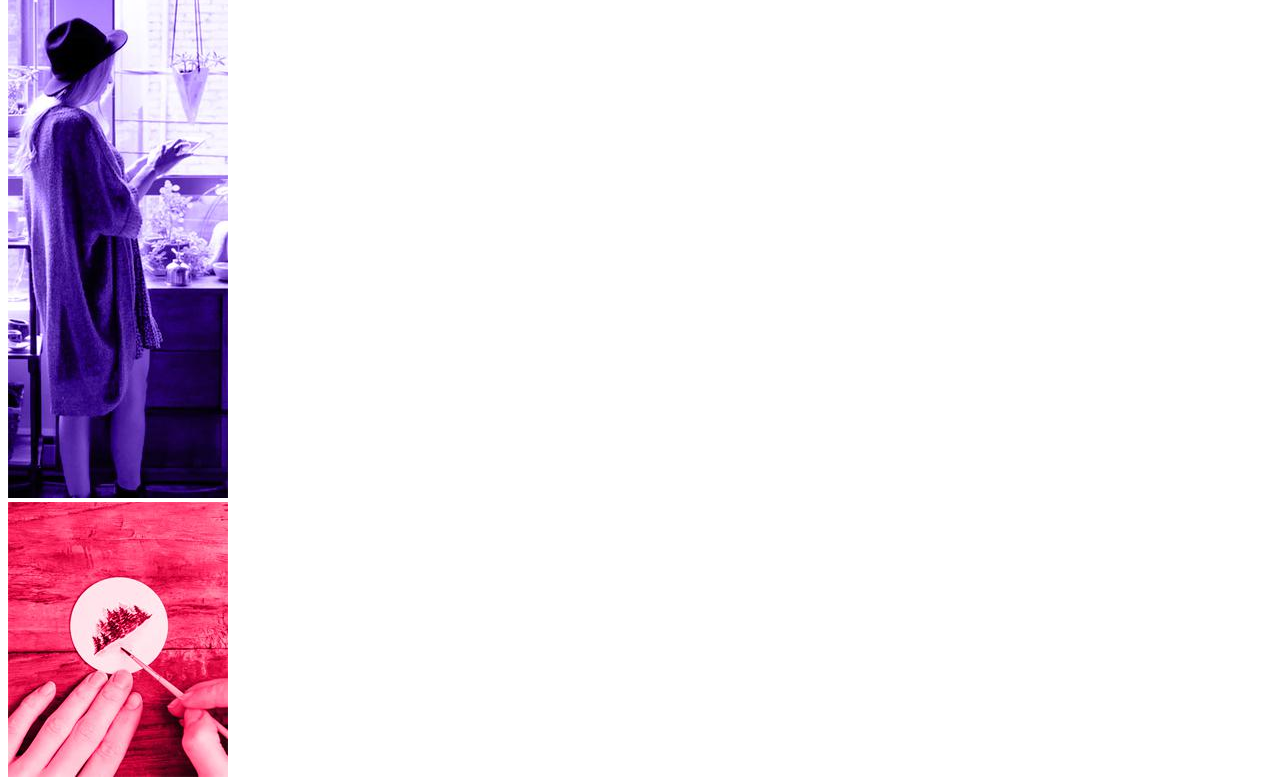
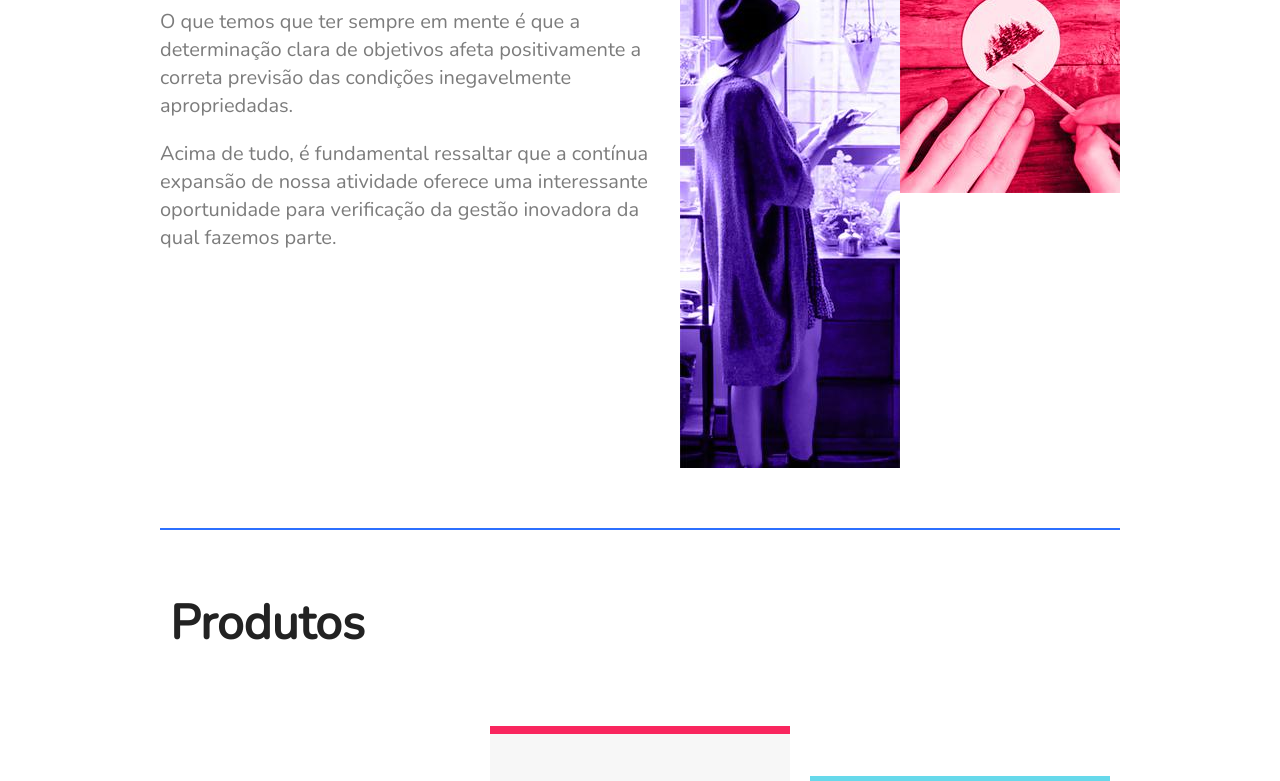
Before and after one commit to ophrbs/Origamid, a plain HTML site: page FlexBlog/index.html in a window 1280 px wide. Shown: the part 508-1289 px from the top of the page. Drawn offline with nearby package versions, Linux system fonts and the light colour scheme.

Commit message:
fix file paths

```diff
--- a/FlexBlog/css/style.css
+++ b/FlexBlog/css/style.css
@@ -1,11 +1,11 @@
 @import url("https://fonts.googleapis.com/css2?family=Nunito&display=swap");
-@import "./css/global.css";
-@import "./css/header.css";
-@import "./css/sobre.css";
-@import "./css/produtos.css";
-@import "./css/precos.css";
-@import "./css/qualidade.css";
-@import "./css/footer.css";
+@import "./global.css";
+@import "./header.css";
+@import "./sobre.css";
+@import "./produtos.css";
+@import "./precos.css";
+@import "./qualidade.css";
+@import "./footer.css";
 
 :root {
   --cor-primaria: #2c70ff;
--- a/Portfolio/css/style.css
+++ b/Portfolio/css/style.css
@@ -1,9 +1,9 @@
-@import "./css/global.css";
-@import "./css/header.css";
-@import "./css/main.css";
-@import "./css/experiencia.css";
-@import "./css/formacao.css";
-@import "./css/footer.css";
+@import "./global.css";
+@import "./header.css";
+@import "./main.css";
+@import "./experiencia.css";
+@import "./formacao.css";
+@import "./footer.css";
 :root {
   --c1: #f5f5f5;
   --c2: #f0f0f0;
```
